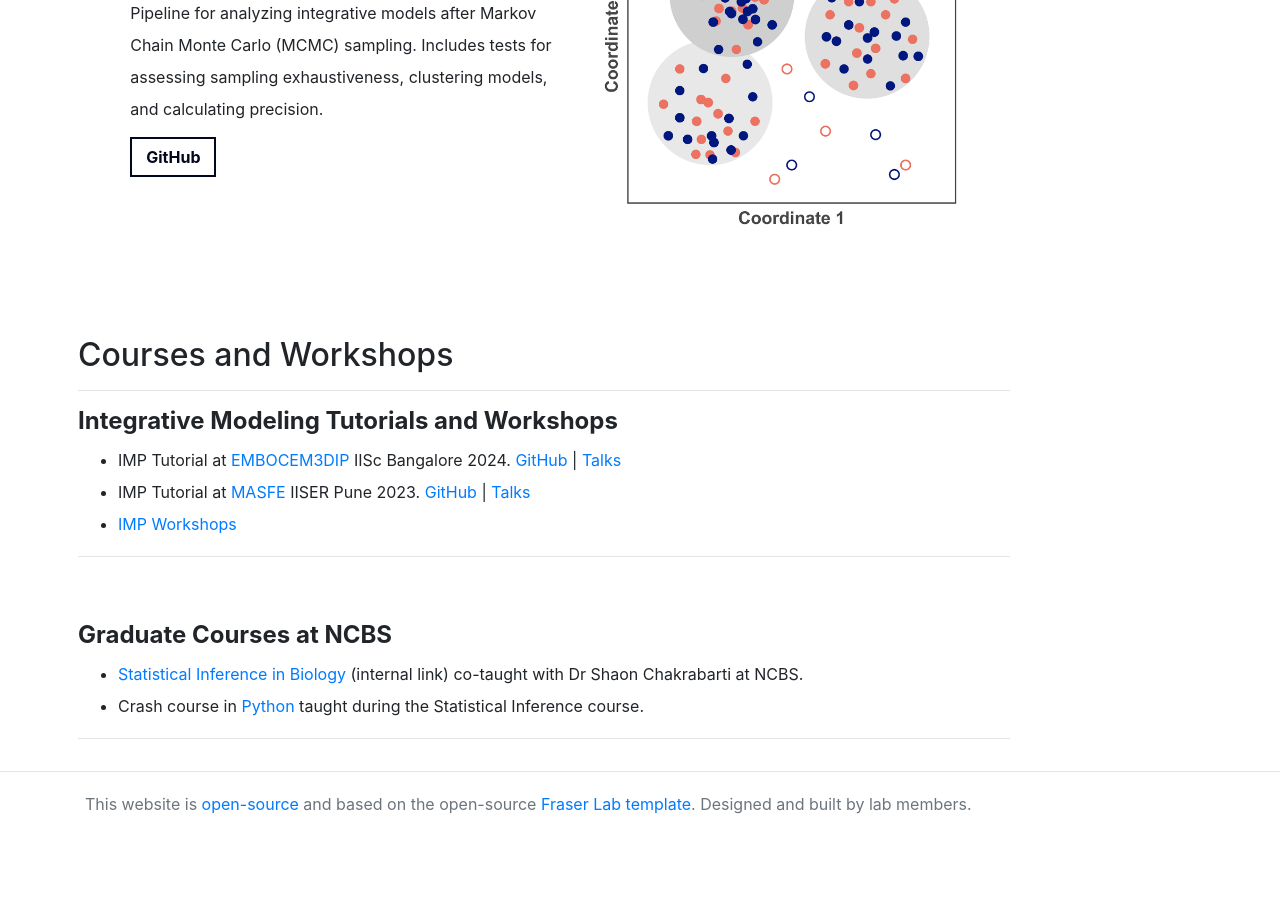
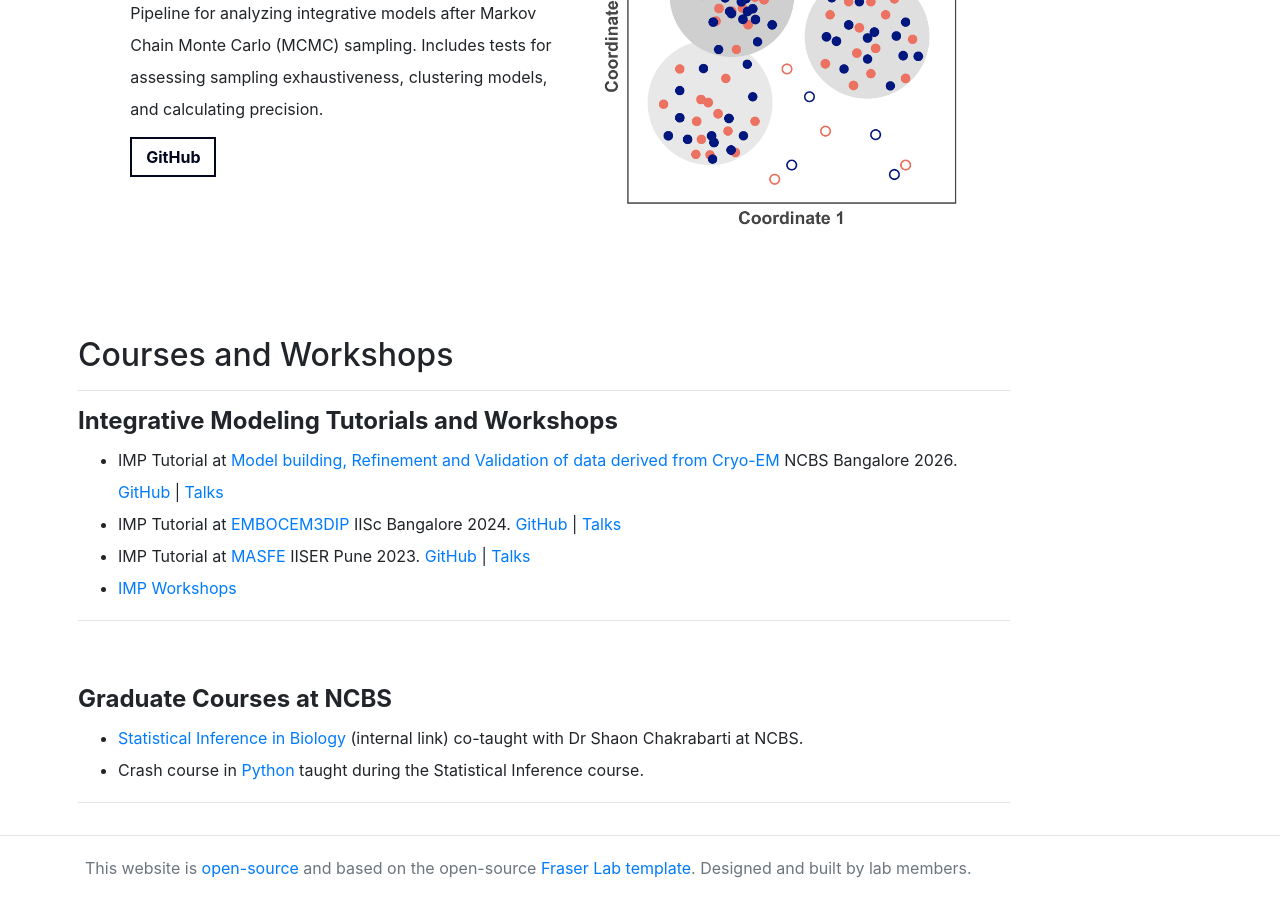
Before and after one commit to isblab/website, a Jekyll site: the page built from Software/index.md, in a window 1280 px wide and 900 px high, scrolled down 2972 px. Built offline with Jekyll 4.4.1, drawn with Linux system fonts in a browser that asks for light colours; before the commit the page ends 3808 px from its top, so only the background shows below that.

Commit message:
add NCBS CCPEM workshop

```diff
--- a/Software/index.md
+++ b/Software/index.md
@@ -170,8 +170,13 @@ Check out software developed by our group and other open-source freebies at [ISB
 <h4><b>Integrative Modeling Tutorials and Workshops</b></h4>
 <ul>
     <li>
+        IMP Tutorial at <a href="https://www.ncbs.res.in/events/cryo-em" class="link">Model building, Refinement and Validation of data derived from Cryo-EM</a> NCBS Bangalore 2026.
+        <a href="https://github.com/isblab/IMP_Tutorial/tree/ncbs_ccpem" class="link">GitHub</a> |
+        <a href="https://docs.google.com/presentation/d/1hnKXZMIRj-xJZWRoe0UKNYyMbZcDkbO8/edit?usp=sharing&ouid=107573675581756580599&rtpof=true&sd=true" class="link">Talks</a>
+    </li>
+    <li>
         IMP Tutorial at <a href="https://meetings.embo.org/event/24-cryo-em" class="link">EMBOCEM3DIP</a> IISc Bangalore 2024.
-        <a href="https://github.com/isblab/IMP_Tutorial" class="link">GitHub</a> |
+        <a href="https://github.com/isblab/IMP_Tutorial/tree/main" class="link">GitHub</a> |
         <a href="https://drive.google.com/drive/folders/13dUNwgPMZE0mAeyGEdUwgnGz5ybfxs1Z" class="link">Talks</a>
     </li>
     <li>
```
